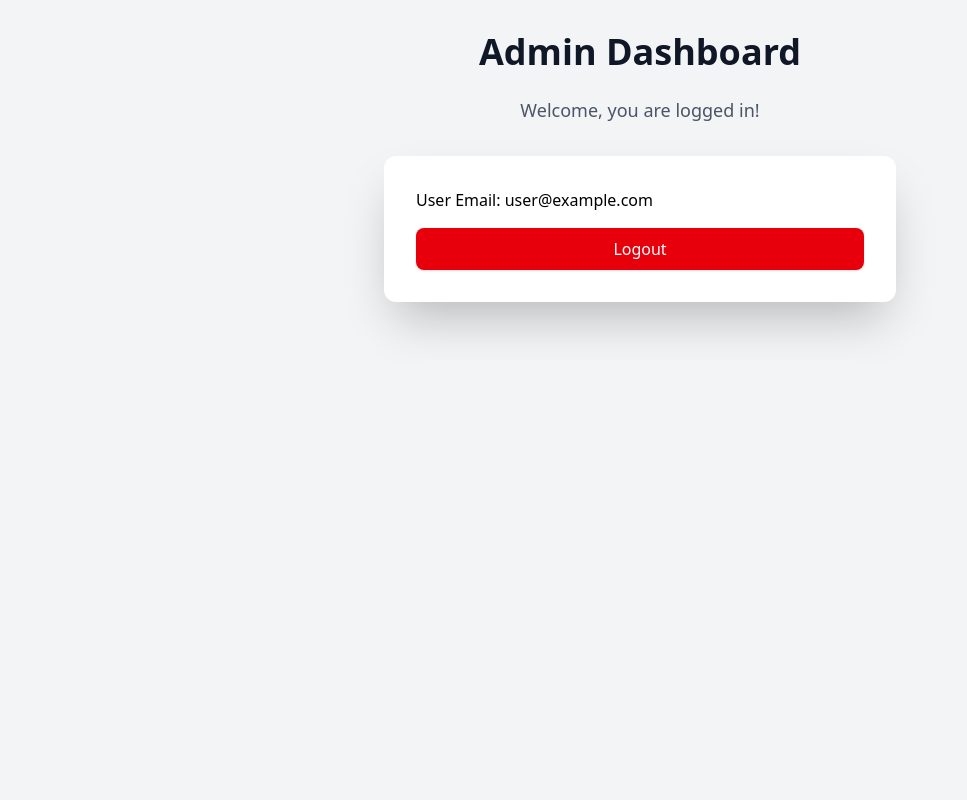
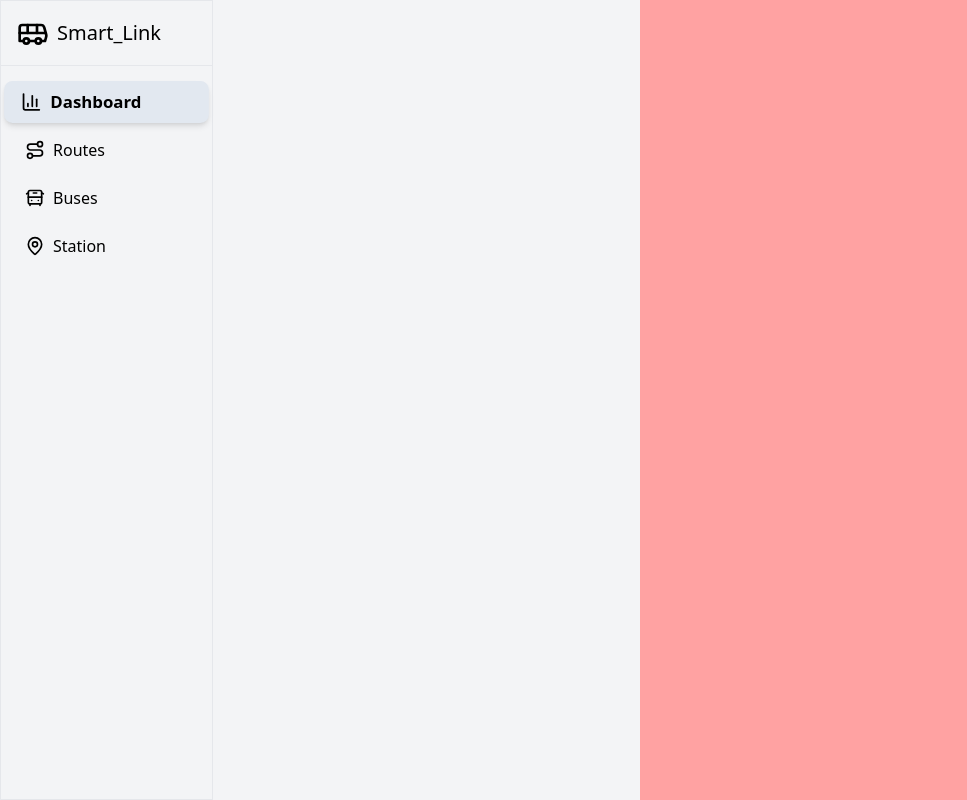
Before and after one commit to boobachad/Smart-Link, a Next.js app in the folder frontend/: page /admin/dashboard in a window 1280 px wide. Shown: the whole page, without its empty margins (0-967 px from the left). Built offline with nearby package versions, Linux system fonts and the light colour scheme; no server answers; sample sign-in values are in the browser's storage.

Commit message:
feature: add Side Navbar

```diff
--- /dev/null
+++ b/frontend/src/app/admin/_components/SideNavbar.jsx
@@ -0,0 +1,46 @@
+'use client';
+import React, { useState } from 'react'
+import { Bus, ChartColumn, Route, BusFront, MapPin } from 'lucide-react'
+
+function SideNavbar() {
+
+    const [activeSection, setActiveSection] = useState('Dashboard');
+
+    const section = [
+        { name: 'Dashboard', icon: <ChartColumn size={20} /> },
+        { name: 'Routes', icon: <Route size={20} /> },
+        { name: 'Buses', icon: <BusFront size={20} /> },
+        { name: 'Station', icon: <MapPin size={20} /> },
+    ]
+
+    return (
+        <div className='max-w-1/3 h-screen border border-gray-200 bg-gray-100 flex flex-col'>
+            <div className='p-4 flex items-center gap-2 border-b border-gray-200'>
+                <Bus size={32} />
+                <p className='text-xl text-semi-bold'>Smart_Link</p>
+            </div>
+
+            <div className='flex flex-col space-y-2 mt-4'>
+                {section.map((section) => (
+                    <div
+                        key={section.name}
+                        onClick={() => setActiveSection(section.name)}
+                        tabIndex={0}
+                        className={`
+                            px-4 py-2 flex items-center gap-2 cursor-pointer
+                            rounded-lg mx-2 transition-all duration-300
+                            ${activeSection === section.name
+                                ? 'bg-slate-200 shadow-md transform scale-105 font-semibold'
+                                : 'hover:bg-gray-200'}
+                        `}
+                    >
+                        {section.icon}
+                        <p className='text-md text-bold'>{section.name}</p>
+                    </div>
+                ))}
+            </div>
+        </div>
+    )
+}
+
+export default SideNavbar
--- a/frontend/src/app/admin/dashboard/page.jsx
+++ b/frontend/src/app/admin/dashboard/page.jsx
@@ -1,10 +1,11 @@
 'use client';
 
-import React, { useEffect } from 'react'
+import React from 'react'
 import { useAuthState } from 'react-firebase-hooks/auth'
 import { auth } from "../../firebase/config"
 import { signOut } from 'firebase/auth';
 import { useRouter } from 'next/navigation'
+import SideNavbar from '../_components/SideNavbar';
 
 function AdminDashBoard() {
 
@@ -21,21 +22,9 @@ function AdminDashBoard() {
     }
 
     return (
-        <div className="min-h-screen bg-gray-100 flex flex-col items-center p-8">
-            <h1 className="text-4xl font-extrabold text-gray-900 mb-6">Admin Dashboard</h1>
-            <p className="text-lg text-gray-600 mb-8">Welcome, you are logged in!</p>
-            <div className="bg-white rounded-xl shadow-2xl p-6 sm:p-8 space-y-4 max-w-lg w-full">
-                <p>User Email: {user?.email}</p>
-                <button
-                    onClick={async () => {
-                        await signOut(auth);
-                        sessionStorage.removeItem('user');
-                    }}
-                    className="w-full py-2 px-4 border border-transparent rounded-lg shadow-sm text-base font-medium text-white bg-red-600 hover:bg-red-700 focus:outline-none focus:ring-2 focus:ring-offset-2 focus:ring-red-500 transition-colors"
-                >
-                    Logout
-                </button>
-            </div>
+        <div className="min-h-screen grid grid-cols-2 bg-gray-100">
+            <SideNavbar />
+            <div className=' bg-red-300'></div>
         </div>
     );
 }
```
Also changed, not shown: 1 other file (tests, documents, lock files or other folders).
